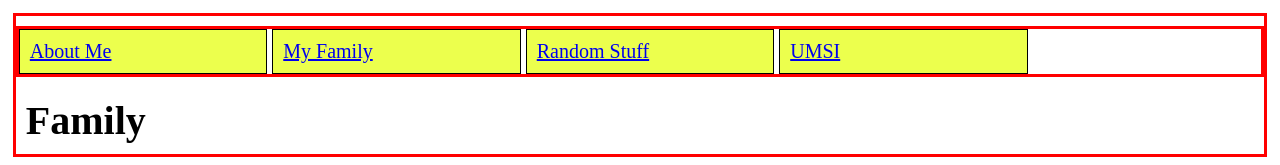
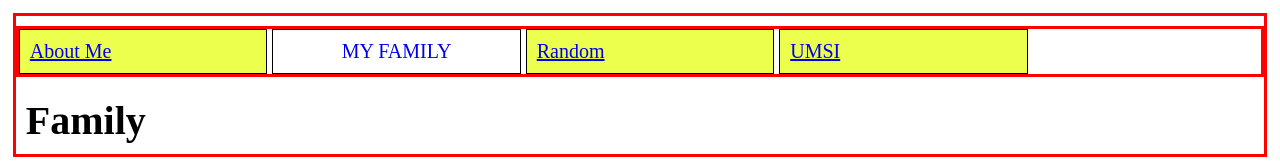
Before and after one commit to ktlynger/hw1-w24, a plain HTML site: page family.html in a window 1280 px wide. Shown: the top 165 px of the page. Drawn offline with Linux system fonts and the light colour scheme; files that its build step writes are made by us from their sources; files whose address does not match are found by name.

Commit message:
Add files via upload

```diff
--- a/family.html
+++ b/family.html
@@ -13,8 +13,8 @@
 	  <nav>
 		<ul>
 			<li><a href = "index.html">About Me</a></li>
-			<li clas='active'><a href = "family.html">My Family</a></li>
-			<li><a href = "random.html">Random Stuff</a></li>
+			<li class='active'><a href = "family.html">My Family</a></li>
+			<li><a href = "random.html">Random</a></li>
 			<li><a href = "http://www.si.umich.edu">UMSI</a></li>
 		</ul>
 	</nav>
```
Also changed, not shown: index.html (+1 -1 lines).
